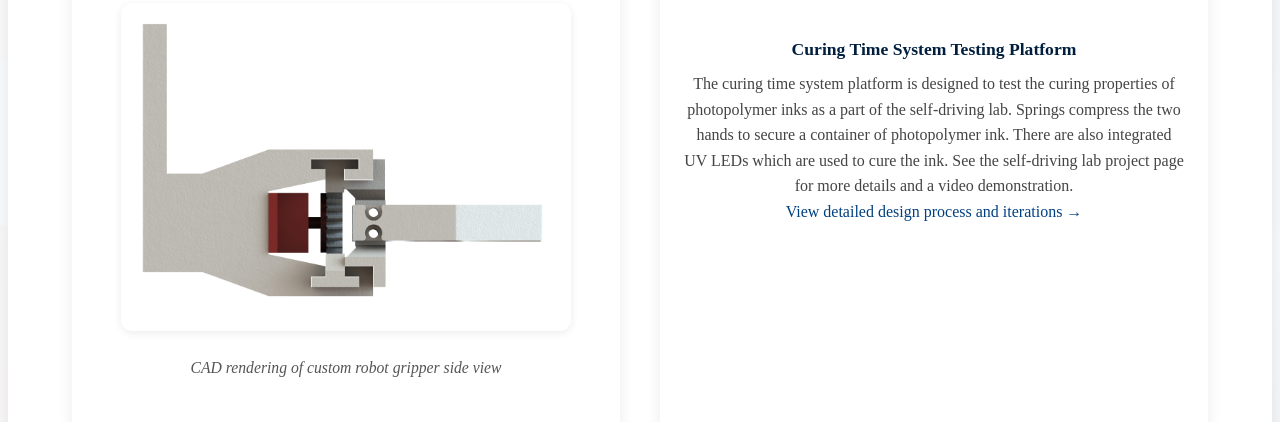
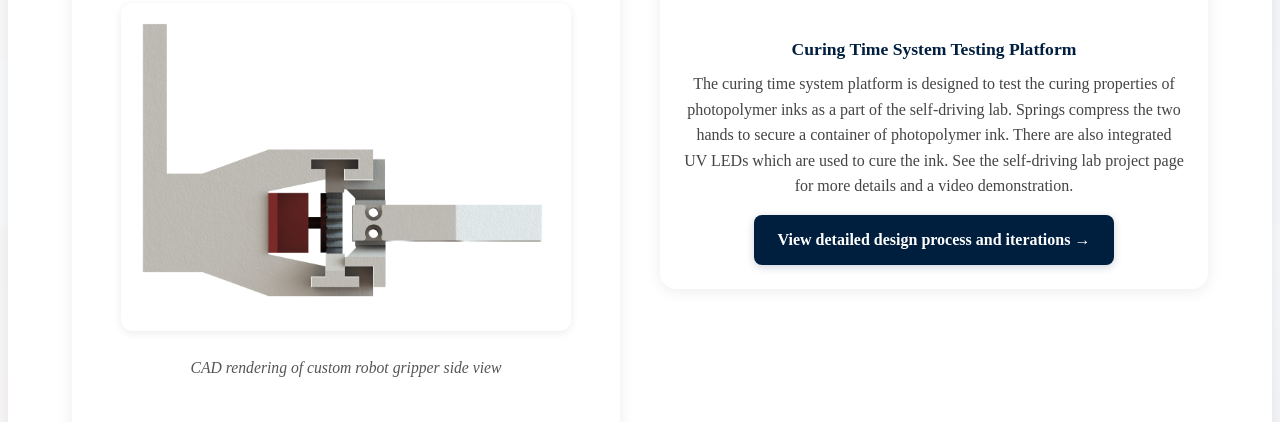
Before and after one commit to marcusroccofrat/marcusroccofrat.github.io, a plain HTML site: page designs.html in a window 1280 px wide. Shown: the part 2975-3397 px from the top of the page. Drawn offline with Linux system fonts and the light colour scheme.

Commit message:
small format changes to design page

```diff
--- a/designs.html
+++ b/designs.html
@@ -109,7 +109,7 @@
           <div class="design-desc">
             <h3>Custom Robot Gripper</h3>
             <p>Custom robot gripper designed to pick and place parts in the material composition system of the self-driving lab. The gripper uses a servo motor to manipulate the gripper fingers and is programmed through an Arduino. See the self-driving lab project page for a video demonstration.</p>
-            <p><a href="robot-gripper-process.html">View detailed design process and iterations →</a></p>
+            <p><a href="robot-gripper-process.html" class="design-process-link">View detailed design process and iterations →</a></p>
           </div>
         </div>
 
@@ -126,7 +126,7 @@
           <div class="design-desc">
             <h3>Curing Time System Testing Platform</h3>
             <p>The curing time system platform is designed to test the curing properties of photopolymer inks as a part of the self-driving lab. Springs compress the two hands to secure a container of photopolymer ink. There are also integrated UV LEDs which are used to cure the ink. See the self-driving lab project page for more details and a video demonstration.</p>
-            <p><a href="cts-platform-process.html">View detailed design process and iterations →</a></p>
+            <p><a href="cts-platform-process.html" class="design-process-link">View detailed design process and iterations →</a></p>
           </div>
         </div>
 
@@ -159,7 +159,7 @@
           <div class="design-desc">
             <h3>Powder Dispenser</h3>
             <p>The powder dispenser is designed to dispense photoinitiators into photopolymer inks during the processing portion of the self-driving lab. The system uses a stepper motor to turn gears that allow powder to be dispensed. The speed of the motor and the number of revolutions determine the amount of powder dispensed. See the self-driving lab project page for more details.</p>
-            <p><a href="powder-dispenser-process.html">View detailed design process and iterations →</a></p>
+            <p><a href="powder-dispenser-process.html" class="design-process-link">View detailed design process and iterations →</a></p>
           </div>
         </div>
 
--- a/styles.css
+++ b/styles.css
@@ -675,6 +675,7 @@ figcaption {
   flex-direction: column;
   align-items: center;
   transition: box-shadow 0.3s, transform 0.2s;
+  height: fit-content;
 }
 .design-card:hover {
   box-shadow: 0 4px 32px rgba(0,32,64,0.12);
@@ -797,6 +798,29 @@ figcaption {
 .process-button:hover {
   transform: translateY(-2px);
   box-shadow: 0 4px 12px rgba(102, 126, 234, 0.3);
+}
+
+/* Design Process Link Button */
+.design-process-link {
+  display: inline-block;
+  background: #001f3f;
+  color: white;
+  text-decoration: none;
+  padding: 0.75rem 1.5rem;
+  border-radius: 8px;
+  font-weight: 600;
+  font-size: 1rem;
+  margin-top: 1rem;
+  transition: all 0.3s ease;
+  box-shadow: 0 2px 8px rgba(0, 31, 63, 0.2);
+}
+
+.design-process-link:hover {
+  background: #004080;
+  color: white;
+  text-decoration: none;
+  transform: translateY(-2px);
+  box-shadow: 0 4px 16px rgba(0, 31, 63, 0.3);
 }
 
 /* Design Process Page Styles */
```
Also changed, not shown: index.html (+8 -0 lines), sdl.html (+1 -1 lines).
